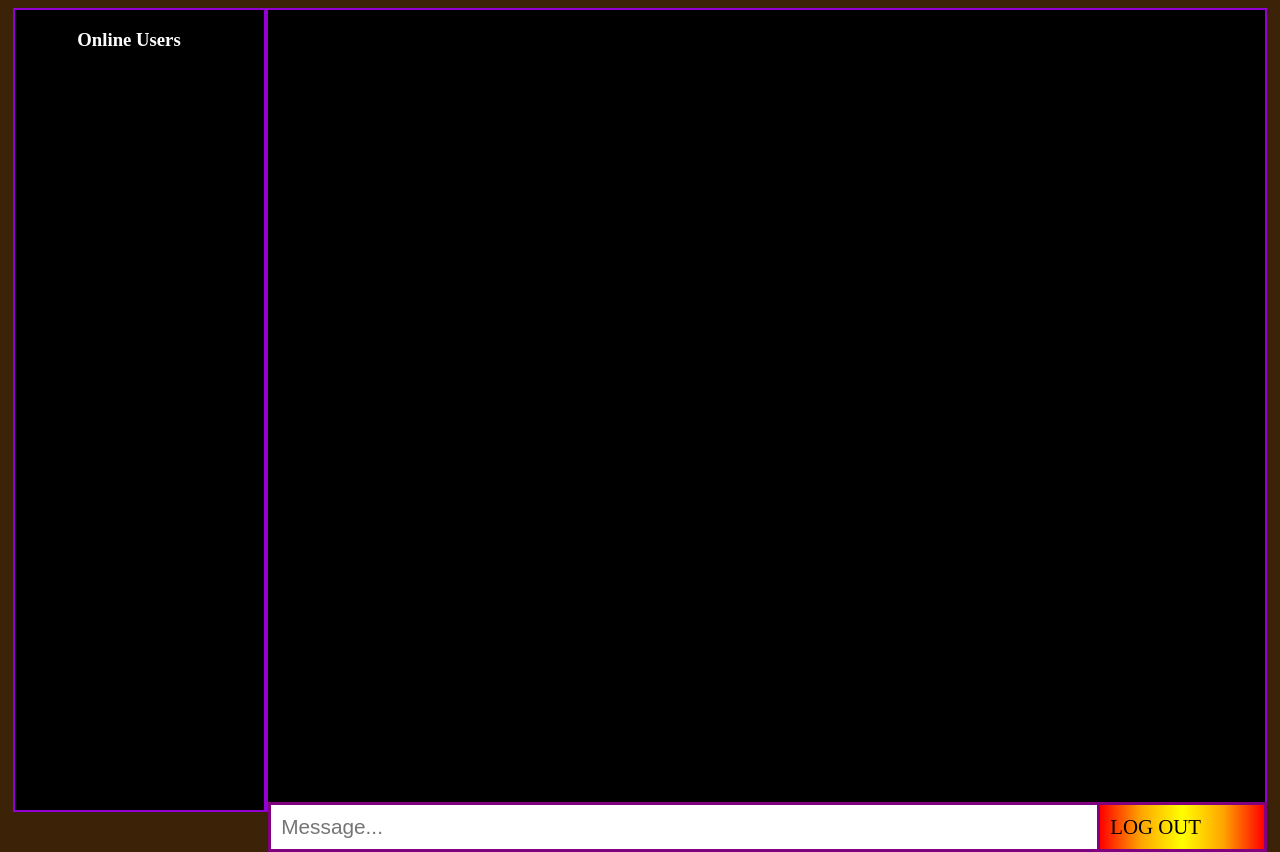
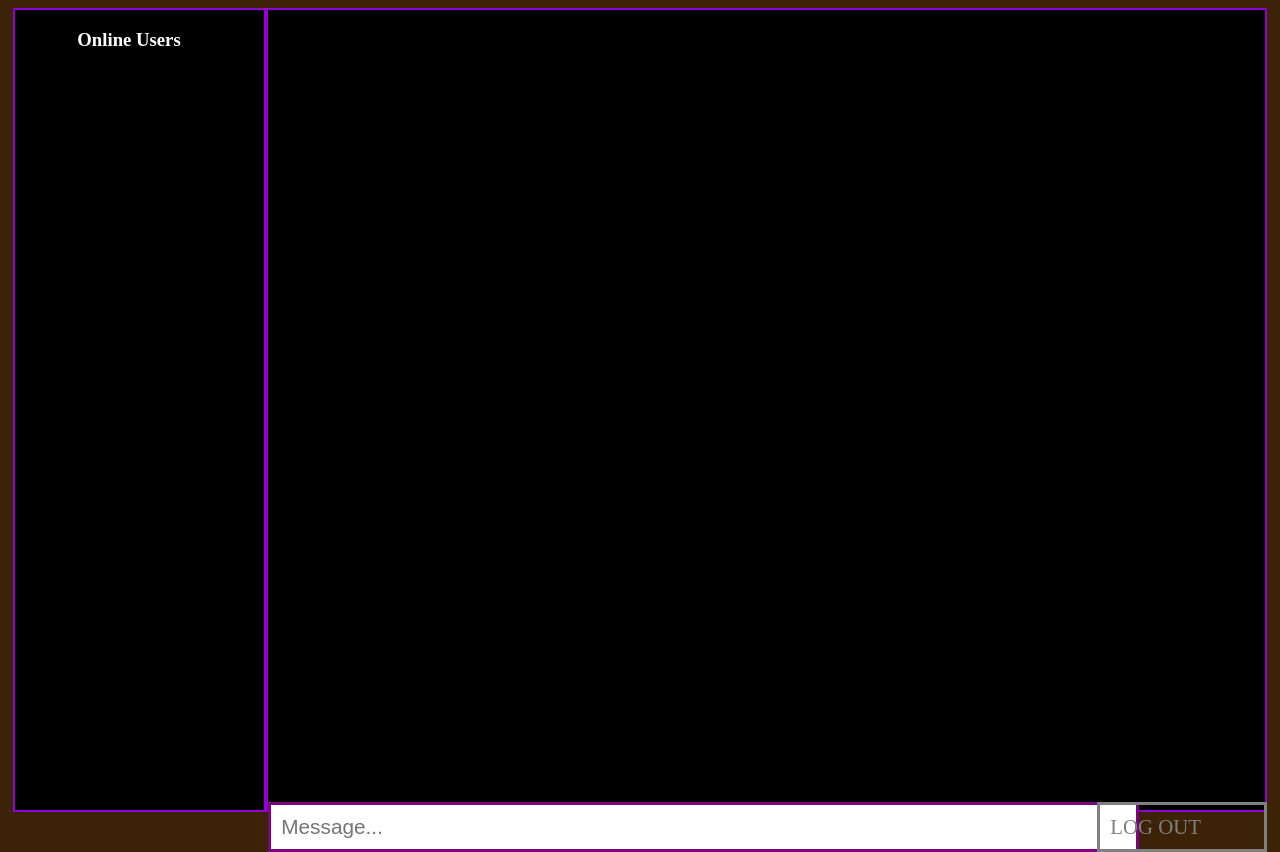
Before and after one commit to Obsidian-fun/Supercool, a website: page chatroom.ejs in a window 1280 px wide. Shown: the part 94-946 px from the top of the page. Drawn offline with nearby package versions, Linux system fonts and the light colour scheme; files that its build step writes are made by us from their sources; no server answers.

Commit message:
modified:   chatroom.ejs

```diff
--- a/chatroom.ejs
+++ b/chatroom.ejs
@@ -123,14 +123,14 @@
 
   .logout-button {
     position: absolute;
-    color: black;
+    color: grey;
     text-decoration: none;
     font-size: 1.3rem;
-    background: linear-gradient(to right, red, orange, yellow, orange, red);
+    background: transparent;
     padding: 10px;
     right: 1%;
     top: 112vh;
-    border: 3px solid purple;
+    border: 3px solid grey;
     width: 18vh;
     -webkit-transistion: background-color 1s ease-out;
     -moz-transition: background-color 1s ease-out;
@@ -197,7 +197,4 @@
 </script>
 
 
-
-
-
 </body>
```
